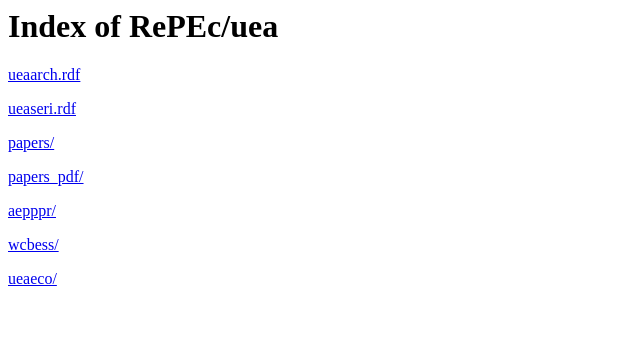
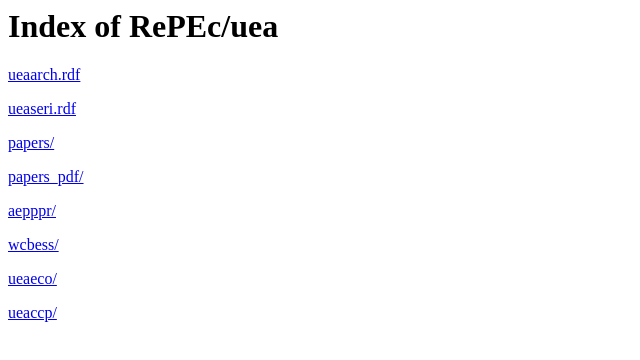
Before and after one commit to ueaeco/working-papers, a plain HTML site: page repec/uea/index.html in a window 1280 px wide. Shown: the full height of the page, 0-640 px from the left. Drawn offline with Linux system fonts and the light colour scheme.

Commit message:
Update index.html

```diff
--- a/repec/uea/index.html
+++ b/repec/uea/index.html
@@ -15,6 +15,7 @@
 <p><a href="aepppr/">aepppr/</a></p>
 <p><a href="wcbess/">wcbess/</a></p>
 <p><a href="ueaeco/">ueaeco/</a></p>
+<p><a href="ueaccp/">ueaccp/</a></p>
 </body>
 
 </html>
```
